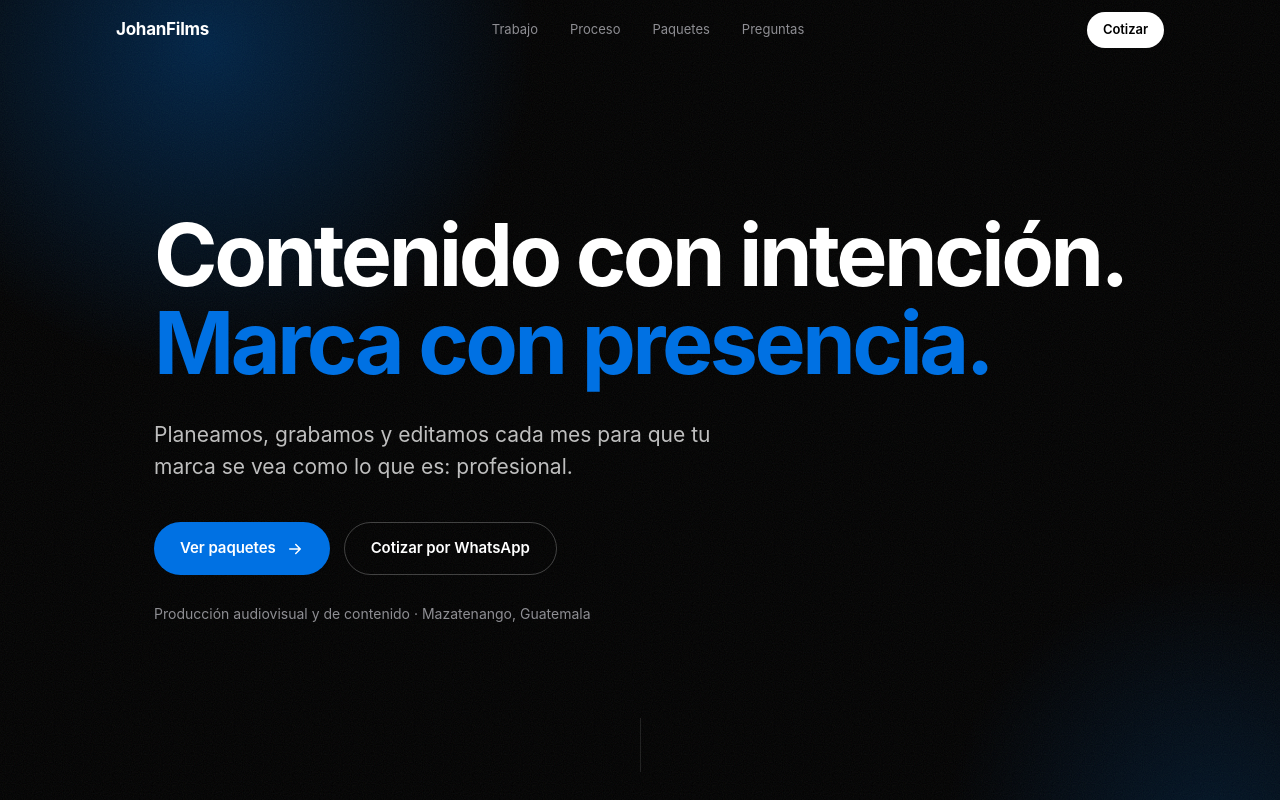
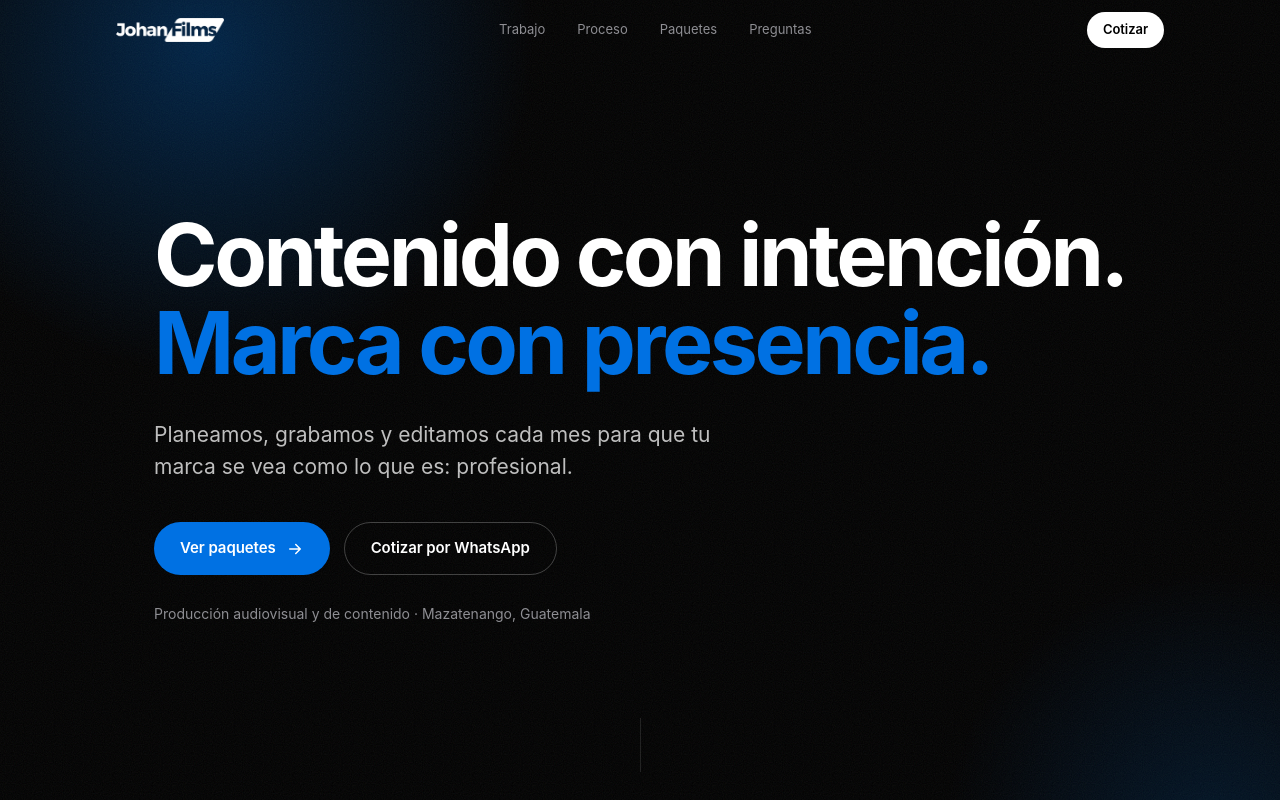
Before and after one commit to johanqg-web/johanfilms, a plain HTML site: page paquetes.html in a window 1280 px wide. Shown: the top 800 px of the page. Drawn offline with Linux system fonts and the light colour scheme.

Commit message:
Paquetes: logo de JohanFilms en barra superior y pie de pagina
Co-Authored-By: Claude Sonnet 5.5 <noreply@anthropic.com>
Claude-Session: https://claude.ai/code/session_01EQqiu5ke1fGkN5dkra5W1x

```diff
--- a/paquetes.html
+++ b/paquetes.html
@@ -77,7 +77,8 @@ html.js .reveal.in{opacity:1;translate:0 0}
 .site-header{position:fixed;inset:0 0 auto 0;z-index:100;padding-top:env(safe-area-inset-top);transition:background .4s,border-color .4s}
 .site-header.scrolled{background:rgba(0,0,0,.72);-webkit-backdrop-filter:saturate(180%) blur(18px);backdrop-filter:saturate(180%) blur(18px);border-bottom:1px solid var(--line)}
 .nav{height:60px;display:flex;align-items:center;justify-content:space-between;gap:24px}
-.brand{font-size:17px;font-weight:700;letter-spacing:-.015em}
+.brand{display:flex;align-items:center;font-size:17px;font-weight:700;letter-spacing:-.015em}
+.brand img{display:block;height:24px;width:auto}
 .nav-links{display:flex;gap:32px;font-size:13px;color:var(--gray)}
 .nav-links a{transition:color .3s}
 .nav-links a:hover{color:#fff}
@@ -377,6 +378,7 @@ html.js .mg-chip{animation:mgChip 8s cubic-bezier(.34,1.56,.64,1) infinite}
 .site-footer{border-top:1px solid var(--line);padding:48px 0 calc(40px + env(safe-area-inset-bottom))}
 .foot{display:flex;flex-wrap:wrap;gap:24px 40px;justify-content:space-between;align-items:flex-end}
 .foot .brand{font-size:19px}
+.foot .brand img{height:28px}
 .foot small{display:block;margin-top:6px;color:var(--gray);font-size:13.5px}
 .foot-links{display:flex;gap:24px;flex-wrap:wrap;font-size:14px;color:var(--gray)}
 .foot-links a:hover{color:#fff}
@@ -404,7 +406,7 @@ html.js .mg-chip{animation:mgChip 8s cubic-bezier(.34,1.56,.64,1) infinite}
 <header class="site-header" id="siteHeader">
   <div class="wrap">
     <nav class="nav" aria-label="Principal">
-      <a class="brand" href="#inicio">JohanFilms</a>
+      <a class="brand" href="#inicio" aria-label="JohanFilms, inicio"><img src="assets/logo/johanfilms-blanco.webp" alt="JohanFilms" width="480" height="107"></a>
       <div class="nav-links">
         <a href="#trabajo" data-needs-work hidden>Trabajo</a>
         <a href="#proceso">Proceso</a>
@@ -903,7 +905,7 @@ html.js .mg-chip{animation:mgChip 8s cubic-bezier(.34,1.56,.64,1) infinite}
   <div class="wrap">
     <div class="foot">
       <div>
-        <a class="brand" href="#inicio">JohanFilms</a>
+        <a class="brand" href="#inicio" aria-label="JohanFilms, inicio"><img src="assets/logo/johanfilms-blanco.webp" alt="JohanFilms" width="480" height="107"></a>
         <small>Menos es más.</small>
       </div>
       <nav class="foot-links" aria-label="Pie de página">
```
Also changed, not shown: assets/logo/johanfilms-blanco.webp (added).
